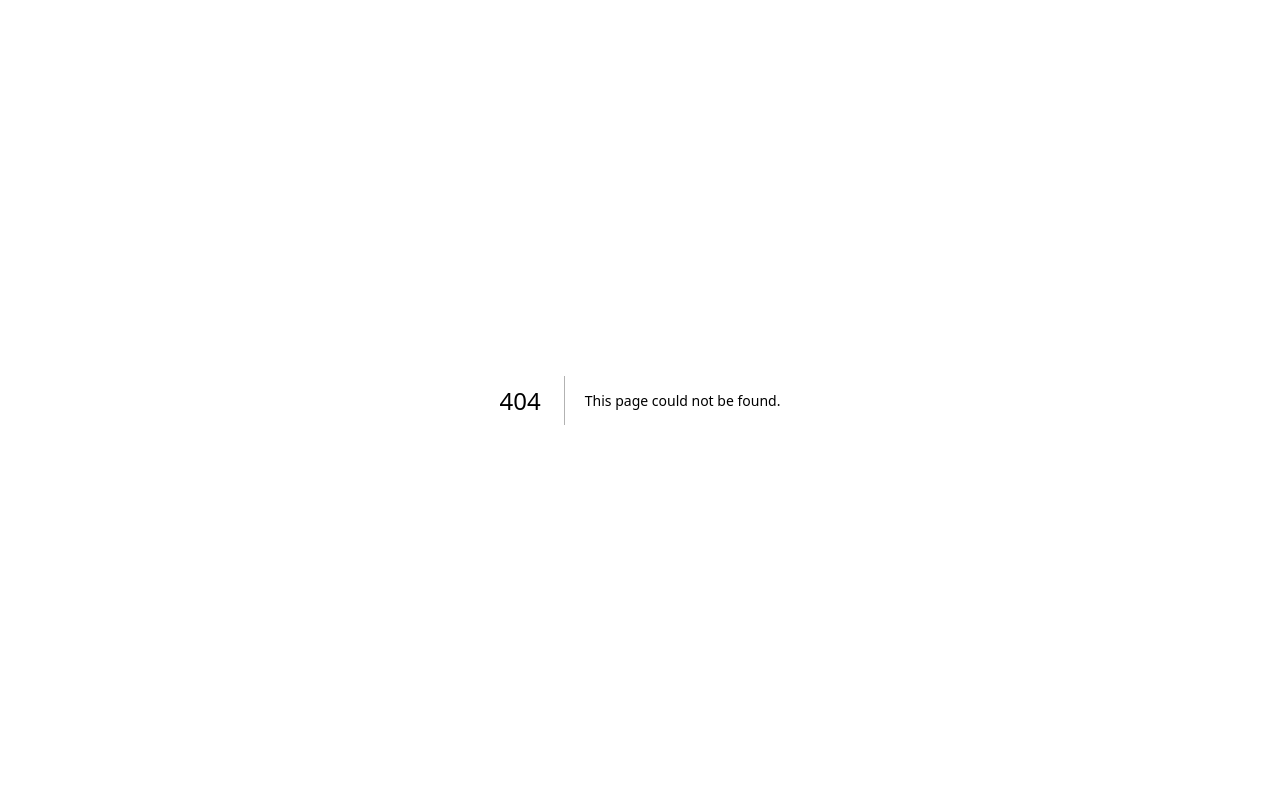
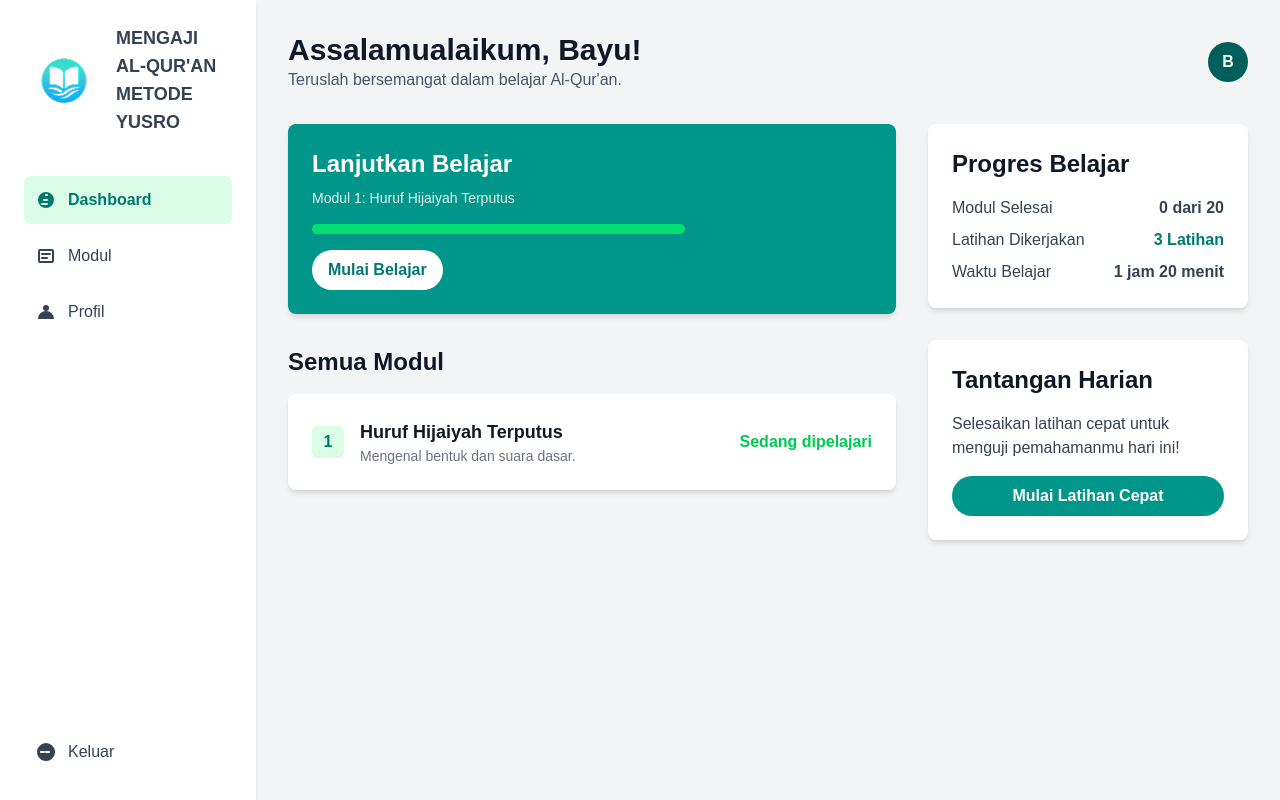
Before and after one commit to mvirgiawancr/Al-Qur-an-Metode-Yusro, a Next.js app: page /dashboard in a window 1280 px wide. Before the commit this address had no page. Built offline with nearby package versions, Linux system fonts and the light colour scheme.

Commit message:
Tambah laman dashboard

```diff
--- /dev/null
+++ b/app/dashboard/page.js
@@ -0,0 +1,88 @@
+// app/dashboard/page.js
+// Pastikan ini adalah Client Component karena menggunakan usePathname dari Sidebar
+'use client';
+
+import Sidebar from '../../components/Sidebar'; // Sesuaikan jalur import
+import Link from 'next/link';
+
+export default function DashboardPage() {
+    return (
+        <div className="flex bg-gray-100 min-h-screen">
+            <Sidebar />
+            <main className="flex-1 ml-64 p-8"> {/* ml-64 agar tidak tertutup sidebar */}
+                {/* Bagian Atas */}
+                <header className="flex justify-between items-center mb-8">
+                    <div>
+                        <h1 className="text-3xl font-bold text-gray-900">Assalamualaikum, Bayu!</h1>
+                        <p className="text-gray-600">Teruslah bersemangat dalam belajar Al-Qur'an.</p>
+                    </div>
+                    <div className="w-10 h-10 bg-teal-800 text-white flex items-center justify-center rounded-full font-bold">B</div>
+                </header>
+
+                {/* Konten Utama (2 Kolom) */}
+                <div className="flex flex-col md:flex-row gap-8">
+                    {/* Kolom Kiri */}
+                    <div className="flex-1 space-y-8">
+                        {/* Lanjutkan Belajar Card */}
+                        <div className="bg-teal-600 text-white rounded-lg p-6 shadow-md">
+                            <h2 className="text-2xl font-semibold mb-2">Lanjutkan Belajar</h2>
+                            <p className="text-sm opacity-90 mb-4">Modul 1: Huruf Hijaiyah Terputus</p>
+                            <div className="w-full bg-teal-600 rounded-full h-2.5 mb-4">
+                                <div className="bg-green-400 h-2.5 rounded-full w-2/3"></div>
+                            </div>
+                            <button className="bg-white text-teal-700 font-bold py-2 px-4 rounded-full hover:bg-gray-200 transition">
+                                Mulai Belajar
+                            </button>
+                        </div>
+                        {/* Semua Modul Section */}
+                        <div>
+                            <h2 className="text-2xl font-bold mb-4 text-gray-900">Semua Modul</h2>
+                            <div className="bg-white rounded-lg p-6 shadow-md">
+                                <div className="flex justify-between items-center">
+                                    <div className="flex items-center">
+                                        <div className="w-8 h-8 bg-green-100 text-teal-700 flex items-center justify-center rounded-md font-bold mr-4">1</div>
+                                        <div>
+                                            <h3 className="font-semibold text-lg text-gray-900">Huruf Hijaiyah Terputus</h3>
+                                            <p className="text-sm text-gray-500">Mengenal bentuk dan suara dasar.</p>
+                                        </div>
+                                    </div>
+                                    <div className="text-green-500 font-semibold">Sedang dipelajari</div>
+                                </div>
+                            </div>
+                        </div>
+                    </div>
+
+                    {/* Kolom Kanan */}
+                    <div className="w-full md:w-1/3 space-y-8">
+                        {/* Progres Belajar Card */}
+                        <div className="bg-white rounded-lg p-6 shadow-md">
+                            <h2 className="text-2xl font-bold mb-4 text-gray-900">Progres Belajar</h2>
+                            <ul className="space-y-2 text-gray-700">
+                                <li className="flex justify-between items-center">
+                                    <span>Modul Selesai</span>
+                                    <span className="font-semibold">0 dari 20</span>
+                                </li>
+                                <li className="flex justify-between items-center">
+                                    <span>Latihan Dikerjakan</span>
+                                    <span className="font-semibold text-teal-700">3 Latihan</span>
+                                </li>
+                                <li className="flex justify-between items-center">
+                                    <span>Waktu Belajar</span>
+                                    <span className="font-semibold">1 jam 20 menit</span>
+                                </li>
+                            </ul>
+                        </div>
+                        {/* Tantangan Harian Card */}
+                        <div className="bg-white rounded-lg p-6 shadow-md">
+                            <h2 className="text-2xl font-bold mb-4 text-gray-900">Tantangan Harian</h2>
+                            <p className="text-gray-700 mb-4">Selesaikan latihan cepat untuk menguji pemahamanmu hari ini!</p>
+                            <button className="bg-teal-600 text-white font-bold py-2 px-4 rounded-full w-full hover:bg-teal-600 transition">
+                                Mulai Latihan Cepat
+                            </button>
+                        </div>
+                    </div>
+                </div>
+            </main>
+        </div>
+    );
+}
--- a/app/login/page.jsx
+++ b/app/login/page.jsx
@@ -67,8 +67,10 @@ const LoginPage = () => {
             </div>
 
             {/* Tombol Submit */}
-            <div>
-              <Button label="Masuk" />
+            <div >
+              <Link href="/dashboard">
+                <Button label="Masuk" />
+              </Link>
             </div>
           </form>
 
--- /dev/null
+++ b/components/Sidebar.js
@@ -0,0 +1,67 @@
+// components/Sidebar.js
+import Link from 'next/link';
+import Image from 'next/image';
+import { usePathname } from 'next/navigation'; // Import usePathname
+
+export default function Sidebar() {
+    const pathname = usePathname(); // Hook untuk mendapatkan path URL saat ini
+
+    return (
+        <aside className="bg-white text-gray-700 w-64 p-6 flex flex-col justify-between h-screen fixed top-0 left-0 shadow-md">
+            <div>
+                {/* Logo dan Nama Aplikasi */}
+                <div className="flex items-center mb-10">
+                    <Image
+                        src="/logo_yusro 1.png" // Pastikan jalur ini benar
+                        alt="Logo Metode Yusro"
+                        width={80} // Sesuaikan ukuran
+                        height={80} // Sesuaikan ukuran
+                        className="mr-3"
+                    />
+                    <h2 className="text-lg font-bold">MENGAJI AL-QUR'AN<br />METODE YUSRO</h2>
+                </div>
+                {/* Navigasi */}
+                <nav className="space-y-2"> {/* Mengurangi space-y untuk kepadatan */}
+                    <Link
+                        href="/dashboard"
+                        className={`flex items-center p-3 rounded-md ${pathname === '/dashboard' ? 'bg-green-100 text-teal-700 font-semibold' : 'hover:bg-gray-100'}`}
+                    >
+                        <div className="mr-3">
+                            {/* Icon Dashboard */}
+                            <svg className="w-5 h-5" fill="currentColor" viewBox="0 0 20 20"><path d="M10 2a8 8 0 100 16 8 8 0 000-16zm-1 3a1 1 0 011-1h1a1 1 0 110 2h-1a1 1 0 01-1-1zm-2 5a1 1 0 011-1h3a1 1 0 110 2h-3a1 1 0 01-1-1zm-2 4a1 1 0 011-1h5a1 1 0 110 2h-5a1 1 0 01-1-1z" clipRule="evenodd" fillRule="evenodd"></path></svg>
+                        </div>
+                        Dashboard
+                    </Link>
+                    <Link
+                        href="/modul"
+                        className={`flex items-center p-3 rounded-md ${pathname === '/modul' ? 'bg-green-100 text-teal-700 font-semibold' : 'hover:bg-gray-100'}`}
+                    >
+                        <div className="mr-3">
+                            {/* Icon Modul */}
+                            <svg className="w-5 h-5" fill="currentColor" viewBox="0 0 20 20"><path d="M4 3a2 2 0 00-2 2v10a2 2 0 002 2h12a2 2 0 002-2V5a2 2 0 00-2-2H4zm0 2h12v10H4V5zm2 2h8a1 1 0 010 2H6a1 1 0 010-2zm0 4h5a1 1 0 010 2H6a1 1 0 010-2z"></path></svg>
+                        </div>
+                        Modul
+                    </Link>
+                    <Link
+                        href="/profil"
+                        className={`flex items-center p-3 rounded-md ${pathname === '/profil' ? 'bg-green-100 text-teal-700 font-semibold' : 'hover:bg-gray-100'}`}
+                    >
+                        <div className="mr-3">
+                            {/* Icon Profil */}
+                            <svg className="w-5 h-5" fill="currentColor" viewBox="0 0 20 20"><path d="M10 9a3 3 0 100-6 3 3 0 000 6zM2 17a8 8 0 1116 0H2z" clipRule="evenodd" fillRule="evenodd"></path></svg>
+                        </div>
+                        Profil
+                    </Link>
+                </nav>
+            </div>
+            {/* Tombol Keluar */}
+            <Link href="/keluar" className="flex items-center p-3 rounded-md hover:bg-gray-100">
+                <div className="mr-3">
+                    {/* Icon Keluar */}
+                    <svg className="w-5 h-5" fill="currentColor" viewBox="0 0 20 20"><path d="M10 1a9 9 0 019 9c0 4.97-4.03 9-9 9s-9-4.03-9-9a9 9 0 019-9zm-1 9a1 1 0 00-1-1H5a1 1 0 000 2h3a1 1 0 001-1zm5 0a1 1 0 00-1-1h-3a1 1 0 000 2h3a1 1 0 001-1z"></path></svg>
+                </div>
+                Keluar
+            </Link>
+        </aside>
+    );
+}
```
Also changed, not shown: 1 other file (tests, documents, lock files or other folders).
